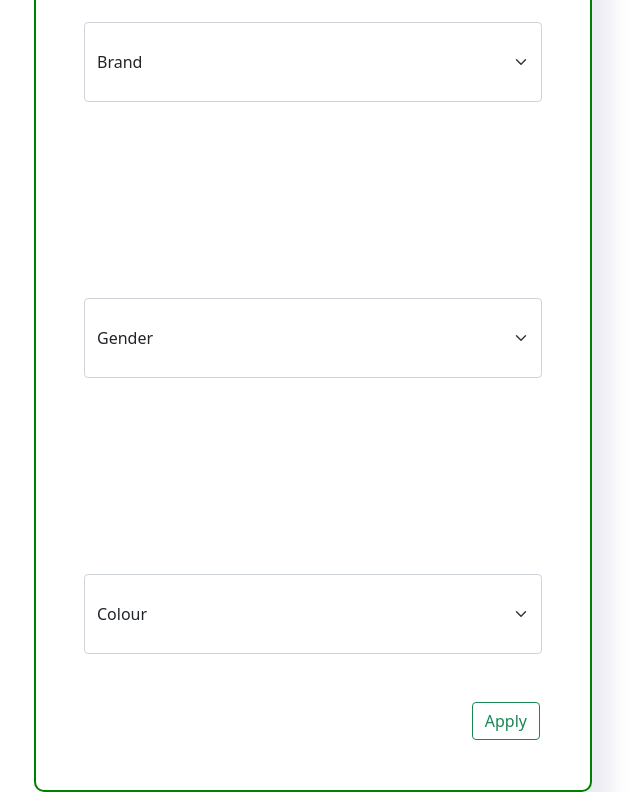
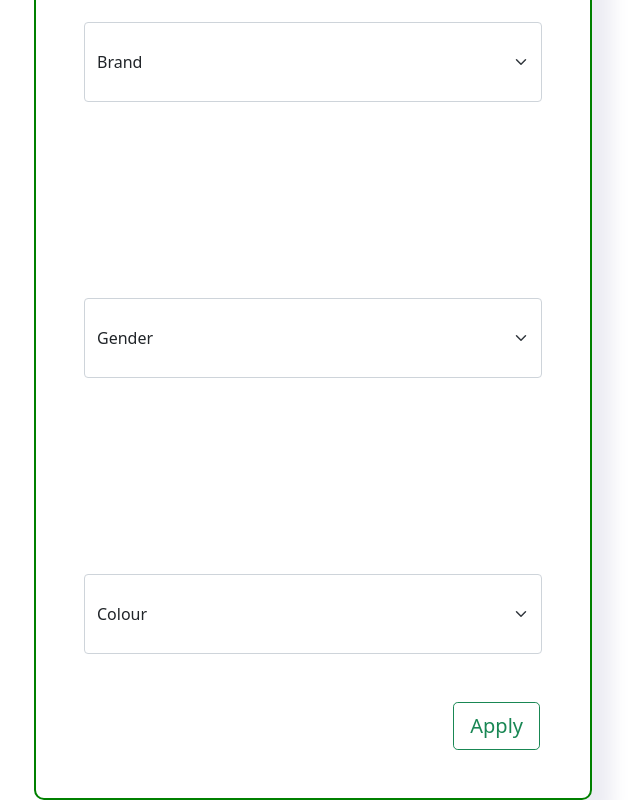
Before and after one commit to InfobyAdrienne/Sneaker-Seeker-Demo, a React (Create React App) app in the folder client/: page /search in a window 1280 px wide. Shown: the part 228-1028 px from the top of the page, without its empty margins (48-688 px from the left). Built offline with nearby package versions, Linux system fonts and the light colour scheme; the HTML template or start-up script is replaced by a standard one.

Commit message:
changes to buttons

```diff
--- a/client/src/App.css
+++ b/client/src/App.css
@@ -1,15 +1,8 @@
 /* APP */
-.nav-search {
-  float: left;
-}
 
 h1 {
   text-align: center;
   padding-top: 150px;
-}
-
-.search-btn {
-  margin-left: 50px;
 }
 
 /* HOME */
@@ -24,13 +17,13 @@ h1 {
   border-radius: 10px;
   border: 2px solid green;
   box-shadow: 20px 20px 20px rgba(236, 236, 243, 255);
-  float: left;
   height: 100%;
 }
 
 .custom-select {
   height: 80px;
 }
+
 
 .form-btn {
   float: right;
--- a/client/src/components/Home.js
+++ b/client/src/components/Home.js
@@ -18,10 +18,10 @@ const Home = (props) => {
           direction="horizontal"
           className="col-md-7 mx-auto buttons-class"
         >
-          <Button href="/search" variant="outline-success">
+          <Button href="/search" variant="outline-success btn-lg">
             I KNOW WHAT I WANT
           </Button>
-          <Button href="/inspire" variant="outline-success">
+          <Button href="/inspire" variant="outline-success btn-lg">
             INSPIRE ME
           </Button>
         </Stack>
--- a/client/src/components/Search.js
+++ b/client/src/components/Search.js
@@ -118,7 +118,7 @@ function Search() {
 
                     <Button
                       className="form-btn"
-                      variant="outline-success"
+                      variant="outline-success btn-lg"
                       type="Submit"
                       value="Submit"
                       onClick={(e) => fetchData(e)}
```
